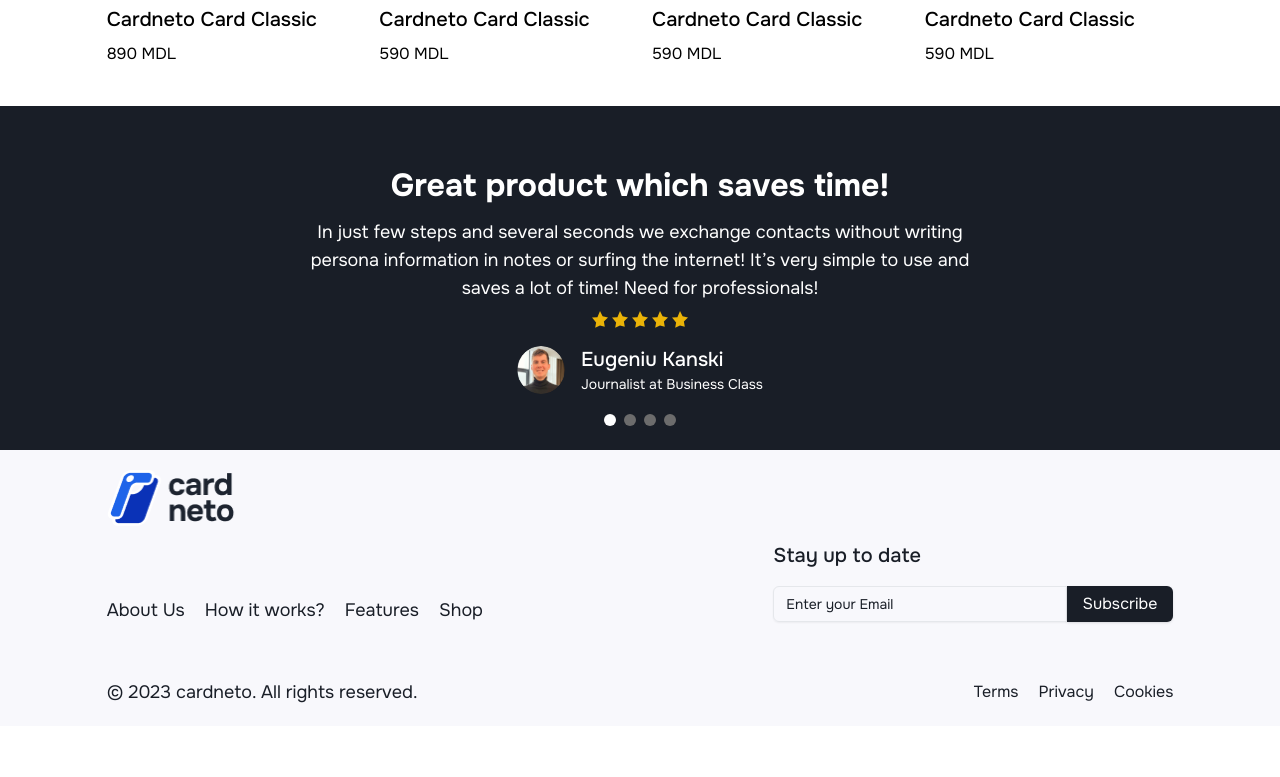
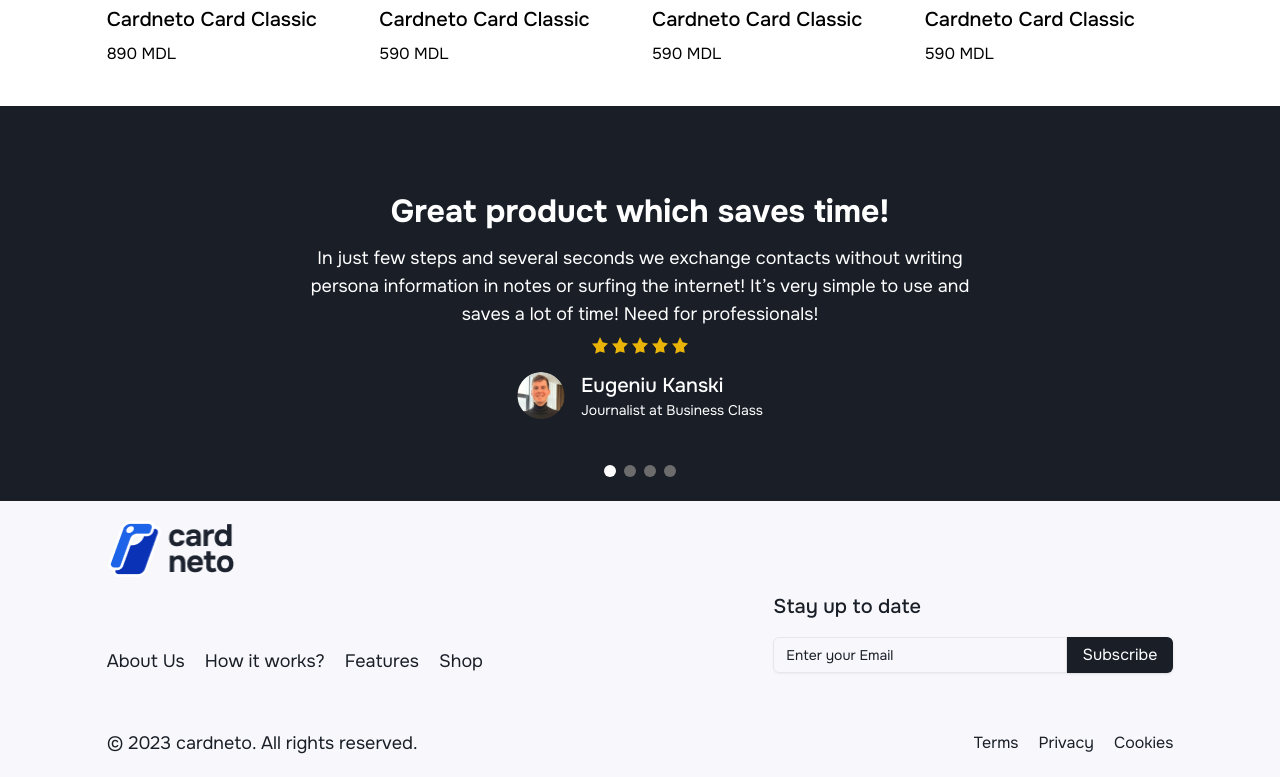
Before and after one commit to Panter530xd/card-neto, a Next.js app: page / in a window 1280 px wide. Shown: the part 5071-5848 px from the top of the page. Before the commit the page ends 5797 px from the top, so only its background shows below. Built offline with nearby package versions, Linux system fonts and the light colour scheme.

Commit message:
add pading in section embla for testimonial slider

```diff
--- a/src/app/globals.css
+++ b/src/app/globals.css
@@ -3,9 +3,10 @@
 @tailwind utilities;
 
 .embla {
-  width: 100%;
   --slide-spacing: 1rem;
   --slide-size: 100%;
+  --slide-height: 19rem;
+  padding: 1.6rem;
 }
 
 .embla__viewport {
```
